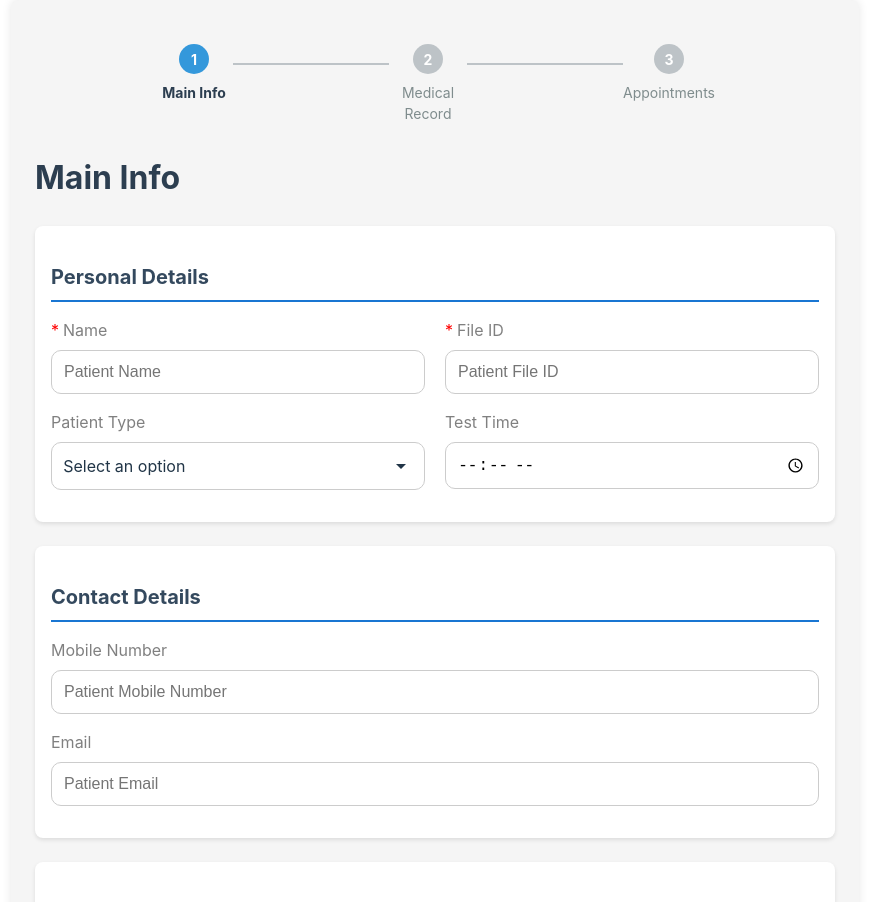
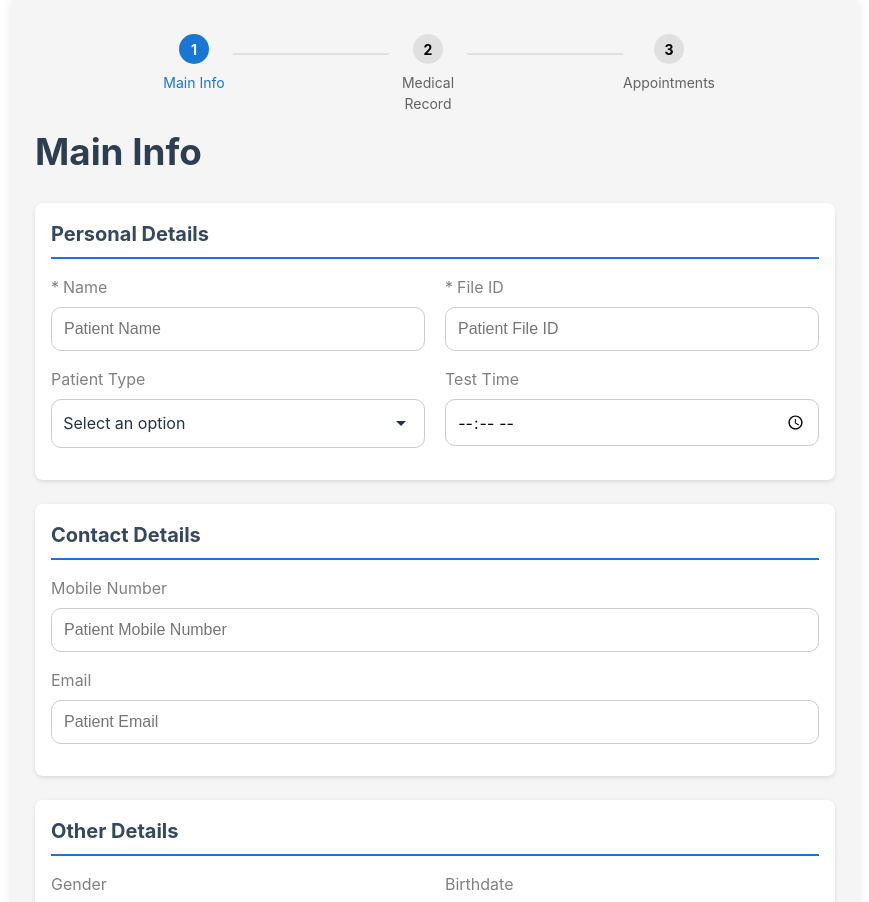
Before and after one commit to Asekon/react-form-renderer, a React (Vite) app: page / in a window 1280 px wide. Shown: the part 40-942 px from the top of the page, without its empty margins (205-1074 px from the left). Built offline with nearby package versions, Linux system fonts and the light colour scheme.

Commit message:
added file types for file inputs

```diff
--- a/src/App.tsx
+++ b/src/App.tsx
@@ -90,6 +90,7 @@ function App() {
               name: "photo",
               label: "Photo",
               type: "file",
+              accept: "Image",
             },
             {
               name: "textarea",
@@ -158,37 +159,38 @@ function App() {
         schema={formSchema}
         onSubmit={handleSubmit}
         multiStep
-        formContainerStyle={{}}
-        stepperStyle={{
-          stepper: {
-            // marginBottom: "2rem",
-          },
-          step: {
-            // Custom styles for each step
-          },
-          indicator: {
-            backgroundColor: "#bdc3c7",
-            color: "#ffffff",
-          },
-          activeIndicator: {
-            backgroundColor: "#3498db",
-          },
-          label: {
-            color: "#7f8c8d",
-          },
-          activeLabel: {
-            color: "#2c3e50",
-            fontWeight: "bold",
-          },
-          connector: {
-            backgroundColor: "#bdc3c7",
-          },
-          activeConnector: {
-            backgroundColor: "#3498db",
-          },
-        }}
-        stepTitleStyle={{ textAlign: "left" }}
-        sectionContainerStyle={{ textAlign: "left" }}
+        themeColor="#1976d2"
+        // formContainerStyle={{}}
+        // stepperStyle={{
+        //   stepper: {
+        //     // marginBottom: "2rem",
+        //   },
+        //   step: {
+        //     // Custom styles for each step
+        //   },
+        //   indicator: {
+        //     backgroundColor: "#bdc3c7",
+        //     color: "#ffffff",
+        //   },
+        //   activeIndicator: {
+        //     backgroundColor: "#3498db",
+        //   },
+        //   label: {
+        //     color: "#7f8c8d",
+        //   },
+        //   activeLabel: {
+        //     color: "#2c3e50",
+        //     fontWeight: "bold",
+        //   },
+        //   connector: {
+        //     backgroundColor: "#bdc3c7",
+        //   },
+        //   activeConnector: {
+        //     backgroundColor: "#3498db",
+        //   },
+        // }}
+        // stepTitleStyle={{ textAlign: "left" }}
+        // sectionContainerStyle={{ textAlign: "left" }}
         // sectionTitleStyle={{}}
         // inputContainerStyle={{}}
         // buttonContainerStyle={{}}
--- a/src/CustomStepper/CustomStepper.css
+++ b/src/CustomStepper/CustomStepper.css
@@ -3,7 +3,7 @@
   justify-content: space-between;
   align-items: center;
   width: 70%;
-  margin: 20px auto 30px;
+  margin: 10px auto 10px;
   align-items: baseline;
 }
 
@@ -21,7 +21,7 @@
 }
 
 .connector.active {
-  background-color: #1976d2;
+  background-color: var(--theme-color);
 }
 
 .indicator {
@@ -39,7 +39,7 @@
 }
 
 .indicator.active {
-  background-color: #1976d2;
+  background-color: var(--theme-color);
   color: white;
 }
 
@@ -50,5 +50,5 @@
 }
 
 .label.active {
-  color: #1976d2;
+  color: var(--theme-color);
 }
--- a/src/FormInputs/FormDate/FormDate.tsx
+++ b/src/FormInputs/FormDate/FormDate.tsx
@@ -4,7 +4,6 @@ import { Controller, Control, RegisterOptions } from "react-hook-form";
 interface FormDateProps {
   name: string;
   control: Control<any>;
-  label?: string;
   defaultValue?: any;
   rules?: RegisterOptions;
 }
@@ -12,7 +11,6 @@ interface FormDateProps {
 const FormDate: React.FC<FormDateProps> = ({
   name,
   control,
-  label,
   defaultValue,
   rules,
 }) => {
@@ -30,19 +28,6 @@ const FormDate: React.FC<FormDateProps> = ({
             marginBottom: "1rem",
           }}
         >
-          {label && (
-            <label
-              htmlFor={name}
-              style={{
-                marginBottom: "0.5rem",
-                fontSize: "0.875rem",
-                fontWeight: 500,
-                color: "#333",
-              }}
-            >
-              {label}
-            </label>
-          )}
           <input
             type="date"
             id={name}
@@ -56,6 +41,7 @@ const FormDate: React.FC<FormDateProps> = ({
               borderRadius: "10px",
               outline: "none",
               transition: "border-color 0.2s",
+              fontFamily: "inherit",
             }}
           />
         </div>
--- a/src/FormInputs/FormRadio/FormRadio.tsx
+++ b/src/FormInputs/FormRadio/FormRadio.tsx
@@ -29,7 +29,7 @@ const FormRadio: React.FC<FormRadioProps> = ({
             style={{
               display: "flex",
               flexWrap: "wrap",
-              gap: "3rem",
+              gap: "1rem",
               width: "100%",
             }}
           >
@@ -41,14 +41,16 @@ const FormRadio: React.FC<FormRadioProps> = ({
                 style={{
                   flex: "1 0 0",
                   minWidth: "calc(33.333% - 0.5rem)",
-                  padding: "0.6rem 0.5rem",
+                  padding: "0.7rem 0.5rem",
                   fontSize: "1.25rem",
                   border: `2px solid ${
-                    value === option.value ? "#1976d2" : "#ccc"
+                    value === option.value ? "var(--theme-color)" : "#ccc"
                   }`,
                   borderRadius: "2rem",
                   background:
-                    value === option.value ? "#1976d2" : "transparent",
+                    value === option.value
+                      ? "var(--theme-color)"
+                      : "transparent",
                   color: value === option.value ? "white" : "#333",
                   cursor: "pointer",
                   transition: "all 0.3s",
--- a/src/FormInputs/FormTextArea/FormTextArea.tsx
+++ b/src/FormInputs/FormTextArea/FormTextArea.tsx
@@ -5,7 +5,6 @@ interface FormTextAreaProps {
   name: string;
   control: Control<any>;
   defaultValue?: string;
-  label?: string;
   placeholder?: string;
   rows?: number;
   maxChars?: number;
@@ -16,7 +15,6 @@ const FormTextArea: React.FC<FormTextAreaProps> = ({
   name,
   control,
   defaultValue = "",
-  label,
   placeholder,
   rows = 4,
   maxChars = 60,
@@ -52,6 +50,14 @@ const FormTextArea: React.FC<FormTextAreaProps> = ({
               fontFamily: "inherit",
               boxSizing: "border-box",
               minHeight: "50px",
+              outline: "none",
+              transition: "border-color 0.3s",
+            }}
+            onFocus={(e) => {
+              e.currentTarget.style.borderColor = "var(--theme-color)";
+            }}
+            onBlur={(e) => {
+              e.currentTarget.style.borderColor = "#ccc";
             }}
           />
           <div
--- a/src/FormInputs/FormTime/FormTime.tsx
+++ b/src/FormInputs/FormTime/FormTime.tsx
@@ -4,7 +4,6 @@ import { Controller, Control, RegisterOptions } from "react-hook-form";
 interface FormTimeProps {
   name: string;
   control: Control<any>;
-  label?: string;
   defaultValue?: string;
   rules?: RegisterOptions;
 }
@@ -12,7 +11,6 @@ interface FormTimeProps {
 const FormTime: React.FC<FormTimeProps> = ({
   name,
   control,
-  label,
   defaultValue,
   rules,
 }) => {
@@ -20,22 +18,10 @@ const FormTime: React.FC<FormTimeProps> = ({
     <Controller
       name={name}
       control={control}
-      defaultValue={defaultValue}
+      defaultValue={defaultValue || ""}
       rules={rules}
       render={({ field }) => (
         <div style={{ display: "flex", marginBottom: "1rem" }}>
-          {/* {label && (
-            <label
-              htmlFor={name}
-              style={{
-                display: "block",
-                marginBottom: "0.5rem",
-                fontWeight: "bold",
-              }}
-            >
-              {label}
-            </label>
-          )} */}
           <input
             {...field}
             type="time"
@@ -47,6 +33,7 @@ const FormTime: React.FC<FormTimeProps> = ({
               border: "1px solid #ccc",
               borderRadius: "10px",
               outline: "none",
+              fontFamily: "inherit",
             }}
           />
         </div>
--- a/src/FormRenderer/FormRenderer.css
+++ b/src/FormRenderer/FormRenderer.css
@@ -7,41 +7,12 @@
   box-shadow: 0px 0px 10px rgba(0, 0, 0, 0.1);
 }
 
-.stepper {
-  margin-bottom: 2rem;
-}
-
-.step-indicator {
-  background-color: #bdc3c7;
-  color: #ffffff;
-}
-
-.step-indicator.active {
-  background-color: #1976d2;
-}
-
-.step-label {
-  color: #7f8c8d;
-}
-
-.step-label.active {
-  color: #2c3e50;
-  font-weight: bold;
-}
-
-.step-connector {
-  background-color: #bdc3c7;
-}
-
-.step-connector.active {
-  background-color: #1976d2;
-}
-
 .step-title {
   color: #2c3e50;
   font-weight: bold;
   margin-bottom: 1.5rem;
-  font-size: 2rem;
+  font-size: 2.3rem;
+  text-align: left;
 }
 
 .section-container {
@@ -54,10 +25,12 @@
 
 .section-title {
   color: #34495e;
-  border-bottom: 2px solid #1976d2;
+  border-bottom: 2px solid var(--theme-color);
   padding-bottom: 0.5rem;
   margin-bottom: 1rem;
   font-size: 1.25rem;
+  text-align: left;
+  font-weight: bold;
 }
 
 .input-container {
@@ -68,10 +41,10 @@
   color: grey;
   display: block;
   margin-bottom: 0.5rem;
+  text-align: left;
 }
 
 .input-required {
-  color: red;
   margin-right: 4px;
 }
 
@@ -92,12 +65,12 @@
 
 .button-left {
   background-color: transparent;
-  border: 1px solid #1976d2;
-  color: #1976d2;
+  border: 1px solid var(--theme-color);
+  color: var(--theme-color);
 }
 
 .button-right {
-  background-color: #1976d2;
+  background-color: var(--theme-color);
   color: #ffffff;
 }
 
--- a/src/FormRenderer/FormRenderer.tsx
+++ b/src/FormRenderer/FormRenderer.tsx
@@ -25,6 +25,7 @@ const FormRenderer: React.FC<FormRendererProps> = ({
   leftButtonStyle,
   rightButtonStyle,
   validationMessageStyle,
+  themeColor = "#1976d2",
 }) => {
   const methods = useForm();
   const [activeStep, setActiveStep] = useState(0);
@@ -42,10 +43,6 @@ const FormRenderer: React.FC<FormRendererProps> = ({
       setActiveStep((prevActiveStep) => prevActiveStep + 1);
     }
   };
-
-  useEffect(() => {
-    methods.trigger();
-  }, [activeStep, methods]);
 
   const handleBack = () => {
     setActiveStep((prevActiveStep) => prevActiveStep - 1);
@@ -127,7 +124,7 @@ const FormRenderer: React.FC<FormRendererProps> = ({
                   key={`file-${index}`}
                   name={input.name}
                   control={methods.control}
-                  label={input.label}
+                  accept={input.accept}
                   rules={input.validation}
                 />
               );
@@ -153,12 +150,12 @@ const FormRenderer: React.FC<FormRendererProps> = ({
 
   const renderStep = (step: FormStep, stepIndex: number) => (
     <div key={`step-${stepIndex}`}>
-      <h2
+      <div
         className="step-title"
         style={{ ...stepTitleStyle, ...step.stepTitleStyle }}
       >
         {step.title}
-      </h2>
+      </div>
       <div className="step-content">
         {step.sections.map((section, sectionIndex) => (
           <div
@@ -166,9 +163,9 @@ const FormRenderer: React.FC<FormRendererProps> = ({
             className="section-container"
             style={{ ...sectionContainerStyle, ...section.sectionStyle }}
           >
-            <h3 className="section-title" style={sectionTitleStyle}>
+            <div className="section-title" style={sectionTitleStyle}>
               {section.title}
-            </h3>
+            </div>
             <div
               className={`grid-container grid-cols-${section.layout.columns}`}
             >
@@ -183,6 +180,14 @@ const FormRenderer: React.FC<FormRendererProps> = ({
       </div>
     </div>
   );
+
+  useEffect(() => {
+    methods.trigger();
+  }, [activeStep, methods]);
+
+  useEffect(() => {
+    document.documentElement.style.setProperty("--theme-color", themeColor);
+  }, [themeColor]);
 
   return (
     <FormProvider {...methods}>
--- /dev/null
+++ b/src/util.ts
@@ -0,0 +1,14 @@
+export const fileTypeMappings: { [key: string]: string } = {
+  Image: "image/*",
+  PDF: "application/pdf",
+  Word: "application/vnd.openxmlformats-officedocument.wordprocessingml.document",
+  Excel: "application/vnd.openxmlformats-officedocument.spreadsheetml.sheet",
+  PowerPoint:
+    "application/vnd.openxmlformats-officedocument.presentationml.presentation",
+  Text: "text/plain",
+  Audio: "audio/*",
+  Video: "video/*",
+  Zip: "application/zip",
+  CSV: "text/csv",
+  "": "",
+};
```
Also changed, not shown: src/FormInputs/FormFile/FormFile.tsx (+10 -24 lines), src/types.ts (+13 -12 lines).
